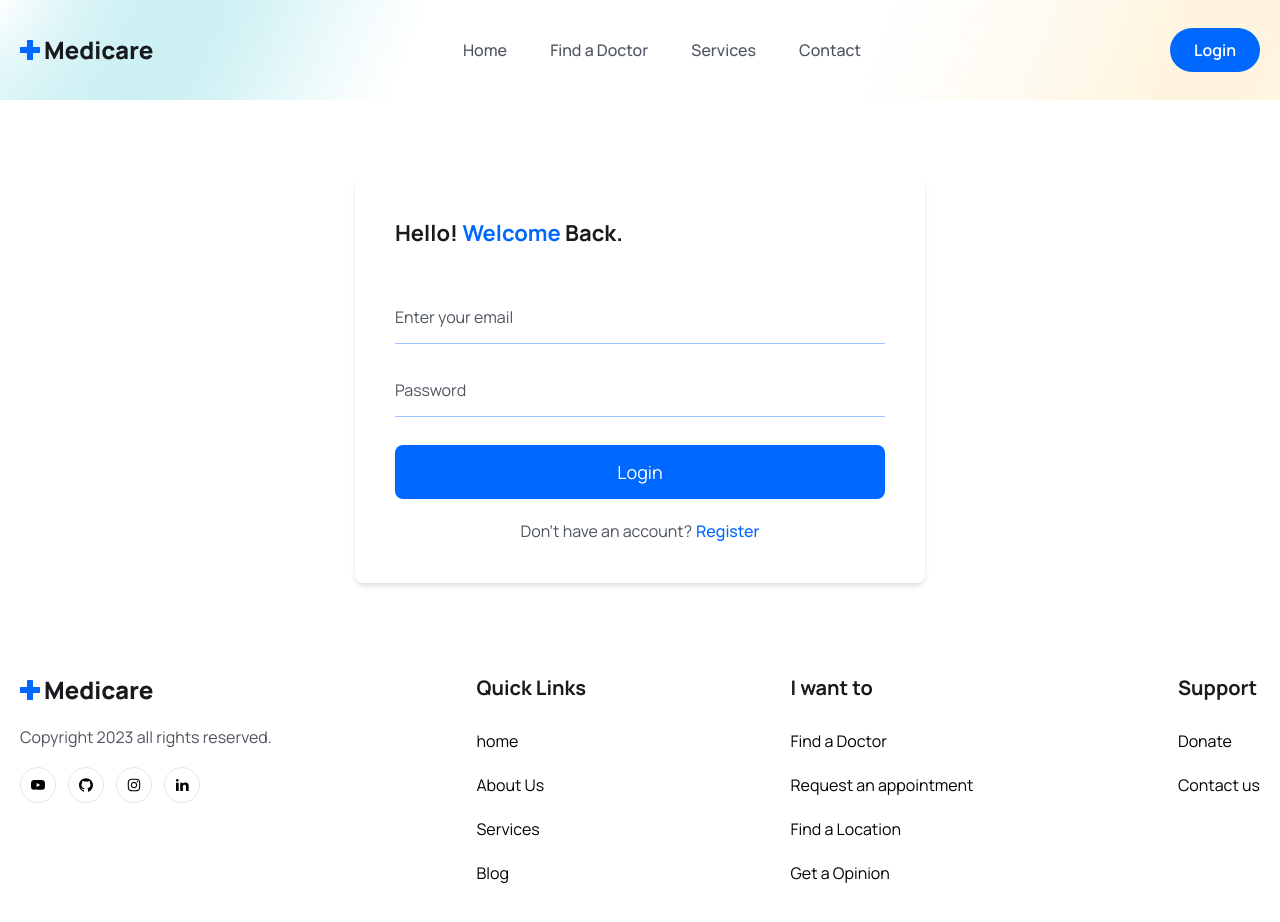
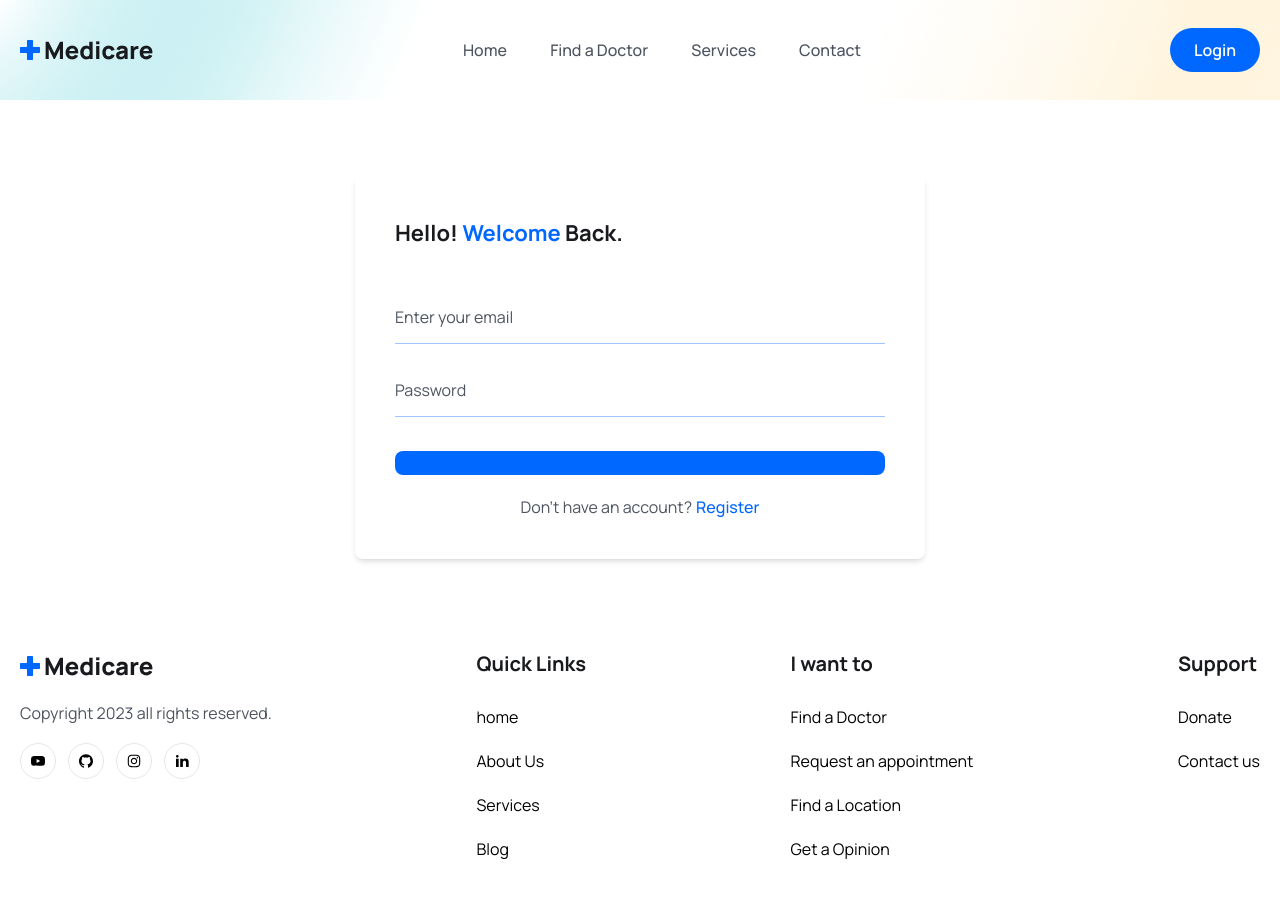
Before and after one commit to josuecross/doctor-appointmen-website, a React (Vite) app in the folder frontend/: page /login in a window 1280 px wide. Shown: the top 922 px of the page. Built offline with nearby package versions, Linux system fonts and the light colour scheme.

Commit message:
changed name

```diff
--- a/frontend/src/App.jsx
+++ b/frontend/src/App.jsx
@@ -1,4 +1,4 @@
-import "./App.css"
+import "./app.css"
 
 import Layout from "./layout/Layout"
 
--- a/frontend/src/components/Header/Header.jsx
+++ b/frontend/src/components/Header/Header.jsx
@@ -1,6 +1,5 @@
 import { useEffect, useRef, useContext } from "react";
 import logo from "../../assets/images/logo.png";
-import userImg from "../../assets/images/avatar-icon.png";
 import { NavLink, Link } from "react-router-dom";
 import { BiMenu } from "react-icons/bi";
 import { authContext } from "../../context/authContext";
@@ -99,7 +98,7 @@ const Header = () => {
                                             alt=""
                                         />
                                     </figure>
-                                    <h2>{user?.name}</h2>
+
                                 </Link>
                             </div>
                         ) : (
--- a/frontend/src/pages/Login.jsx
+++ b/frontend/src/pages/Login.jsx
@@ -3,6 +3,7 @@ import { Link, useNavigate } from "react-router-dom";
 import { BASE_URL } from "../config";
 import { toast } from "react-toastify";
 import { authContext } from '../context/authContext.jsx';
+import HashLoader from "react-spinners/HashLoader";
 
 const Login = () => {
     const [formData, setFormData] = useState({
@@ -99,7 +100,7 @@ const Login = () => {
                                 type="submit"
                                 className="w-full bg-primaryColor text-white text-[18px] leading-[30px] rounded-lg px-4 py-3 "
                             >
-                                Login
+                                {loading ? <HashLoader size={25} color="#fff"/> : Login}
                             </button>
                         </div>
 
--- a/frontend/src/pages/Signup.jsx
+++ b/frontend/src/pages/Signup.jsx
@@ -1,6 +1,5 @@
 import React, { useState } from "react";
 import signupimg from "../assets/images/signup.gif";
-import avatar from "../assets/images/doctor-img01.png";
 import { Link, useNavigate } from "react-router-dom";
 import uploadImageToCloudinary from "../utils/uploadCloudinary";
 import { BASE_URL } from "../config";
```
